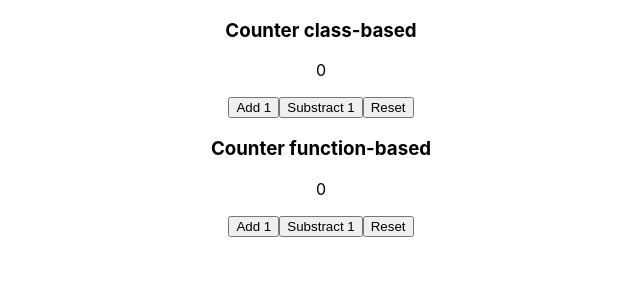
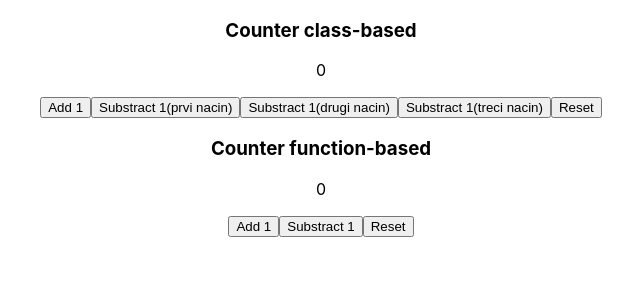
Before and after one commit to MarkoNS1990/dare_react, a React (Create React App) app: page / in a window 1280 px wide. Shown: the top 300 px of the page, without its empty margins (319-959 px from the left). Built offline with nearby package versions, Linux system fonts and the light colour scheme.

Commit message:
Add solutions to substract

```diff
--- a/src/components/class-based/SimpleCounterClass.js
+++ b/src/components/class-based/SimpleCounterClass.js
@@ -1,36 +1,62 @@
 import React, { Component } from "react";
-
 
 export default class SimpleCounterClass extends Component {
   // napraviti state koji se menja pritiskom na klik buttona
 
   state = {
-    count: 0
-  }
+    count: 0,
+  };
 
   incrementCount = () => {
     this.setState({
-      count: this.state.count + 1
-    })
-  }
+      count: this.state.count + 1,
+    });
+  };
 
-  decrementCount = () => {
-    this.setState( () => {
+  // 1. Nacin (workaround za tvoje resenje sa StrictMode)
+  decrementCount1 = () => {
+    // kada prosledjujes callback u setState onda ti je trenutni state taj argument koji prosledis
+    this.setState((currentState) => {
+      console.log("state: ", currentState);
+      if (this.state.count < 1) {
+        return (this.state.count = 0);
+      } else {
+        // pravis novi objekat sa kopijom trenutnog state-a i menjas mu trenutni property count za -1
+        return { ...this.state, count: currentState.count - 1 };
+      }
+    });
+  };
 
-      if(this.state.count < 1) {
-       return this.state.count = 0;
+  // 2.Nacin
+  decrementCount2 = () => {
+    // jednostavniji nacin, setujes state posebno za svaki od slucajeva
+    if (this.state.count < 1) {
+      this.setState({
+        count: 0,
+      });
+    } else {
+       this.setState({
+        count: this.state.count - 1,
+      });
+    }
+  };
+
+  //  3. Nacin - React.Strict mode izaziva dupli render na promenu state-a, samo skloni wrapper iz index.js da ti ne bude strict mode i radice ti tvoj nacin
+  decrementCount3 = () => {
+    this.setState(() => {
+      if (this.state.count < 1) {
+        return (this.state.count = 0);
       } else {
-       return this.state.count = this.state.count - 1;
+        return (this.state.count = this.state.count - 1);
       }
-    }
-    )
-  }
+    });
+  };
 
   resetCount = () => {
     this.setState({
-      count: 0
-    })
-  }
+      count: 0,
+    });
+  };
 
   render() {
     return (
@@ -39,7 +65,9 @@ export default class SimpleCounterClass extends Component {
 
         <p>{this.state.count}</p>
         <button onClick={this.incrementCount}>Add 1</button>
-        <button onClick={this.decrementCount}>Substract 1</button>
+        <button onClick={this.decrementCount1}>Substract 1(prvi nacin)</button>
+        <button onClick={this.decrementCount2}>Substract 1(drugi nacin)</button>
+        <button onClick={this.decrementCount3}>Substract 1(treci nacin)</button>
         <button onClick={this.resetCount}>Reset</button>
       </div>
     );
--- a/src/index.js
+++ b/src/index.js
@@ -6,6 +6,7 @@ import reportWebVitals from './reportWebVitals';
 
 const root = ReactDOM.createRoot(document.getElementById('root'));
 root.render(
+  // Odavde skloniti React.StrictMode wrapper
   <React.StrictMode>
     <App />
   </React.StrictMode>
```
